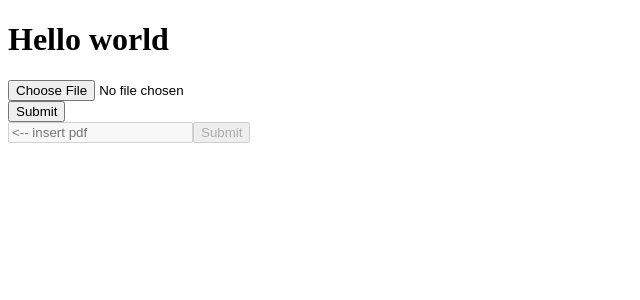
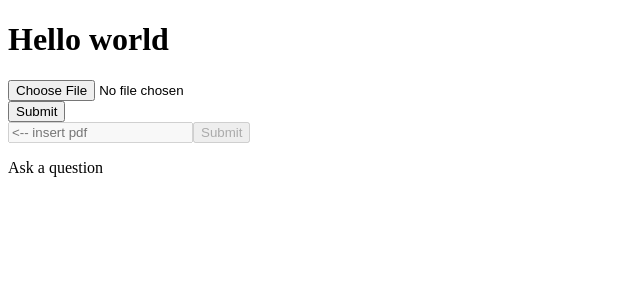
Before and after one commit to Christofferagger/ChatWithPDF, a React (Create React App) app in the folder client/: page / in a window 1280 px wide. Shown: the top 300 px of the page, without its empty margins (0-640 px from the left). Built offline with nearby package versions, Linux system fonts and the light colour scheme.

Commit message:
Chat history display

```diff
--- a/client/src/App.js
+++ b/client/src/App.js
@@ -2,20 +2,27 @@ import React, { useState } from 'react';
 import './App.css';
 import PdfReader from './components/PdfReader.js';
 import Query from './components/query.js';
+import Chat from './components/chat.js';
 
 function App() {
 
   const [boolianValue, setBoolianValue] = useState(null);
+  const [chatHistory, setChatHistory] = useState([]);
 
   const handleprocess = (status) => {
     setBoolianValue(status);
+  }
+
+  const getChatHistory = (history) => {
+    setChatHistory(history);
   }
 
   return (
     <div>
       <h1>Hello world</h1>
       <PdfReader pdfprocessed={handleprocess} />
-      <Query boolian={boolianValue} />
+      <Query boolian={boolianValue} chat={getChatHistory} />
+      <Chat chat={chatHistory} />
     </div>
   );
 }
--- /dev/null
+++ b/client/src/components/chat.js
@@ -0,0 +1,31 @@
+import React from 'react';
+
+function Chat ({ chat }) {
+
+    const chatLog = chat?.chatHistory;
+
+
+    return (
+        <div>
+            {
+                Array.isArray(chatLog) && chatLog.length > 0 ? (
+                    test.map((entry, index) => {
+                        const question = entry.question;
+                        const response = entry.response.text;
+
+                        return (
+                            <div key={index}>
+                                <p>{question}</p>
+                                <p>{response}</p>
+                            </div>
+                        );
+                    })
+                ) : (
+                    <p>Ask a question</p>
+                )
+            }
+        </div>
+    );
+}
+
+export default Chat;
--- a/client/src/components/query.js
+++ b/client/src/components/query.js
@@ -1,9 +1,8 @@
 import React, { useState } from 'react';
 
-function Query({ boolian }) {
+function Query({ boolian, chat }) {
 
     const [inputValue, setInputValue] = useState('');
-    const [queryResponse, setQueryResponse] = useState('');
 
     const placeholderText = boolian ? 'What would you like to know?' : '<-- insert pdf';
 
@@ -24,7 +23,7 @@ function Query({ boolian }) {
                 headers: { 'Content-Type': 'application/json' },
                 body: JSON.stringify( {query: inputValue })
             }).then(response => response.json()).then(data => {
-                setQueryResponse(data.response.text);
+                chat(data);
             })
             };
         };
@@ -43,7 +42,6 @@ function Query({ boolian }) {
             >
                 Submit
             </button>
-            <p>{queryResponse}</p>
         </div>
     )
 };
```
Also changed, not shown: 1 other file (tests, documents, lock files or other folders).
